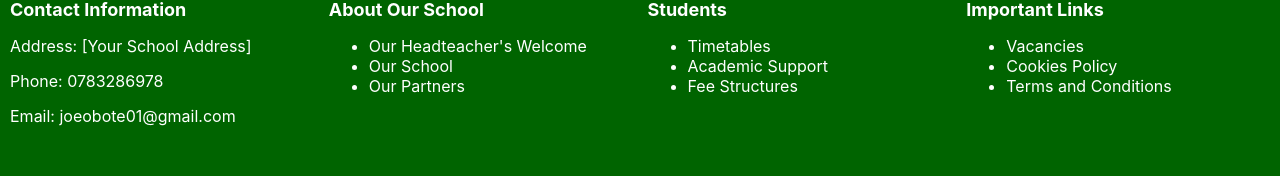
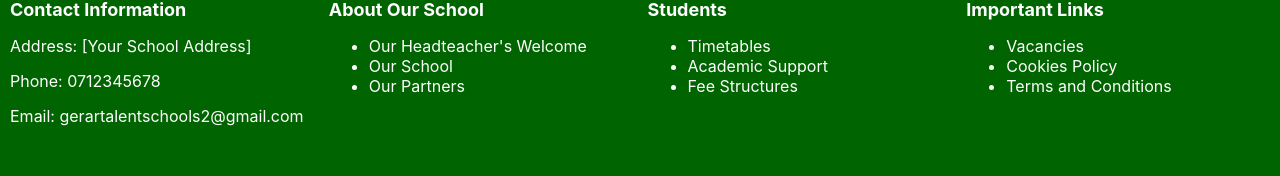
Before and after one commit to Winfrida-Obinyo/Mela-Internation-School, a React (Create React App) app in the folder Frontend/: page / in a window 1280 px wide. Shown: the part 4014-4190 px from the top of the page. Built offline with nearby package versions, Linux system fonts and the light colour scheme.

Commit message:
made changes

```diff
--- a/Frontend/src/components/footer/index.js
+++ b/Frontend/src/components/footer/index.js
@@ -11,10 +11,10 @@ const Footer = () => {
             Address: [Your School Address]
           </li>
           <li>
-            Phone: 0783286978
+            Phone: 0712345678
           </li>
           <li>
-            Email: joeobote01@gmail.com
+            Email: gerartalentschools2@gmail.com
           </li>
         </ul>
       </div>
```
